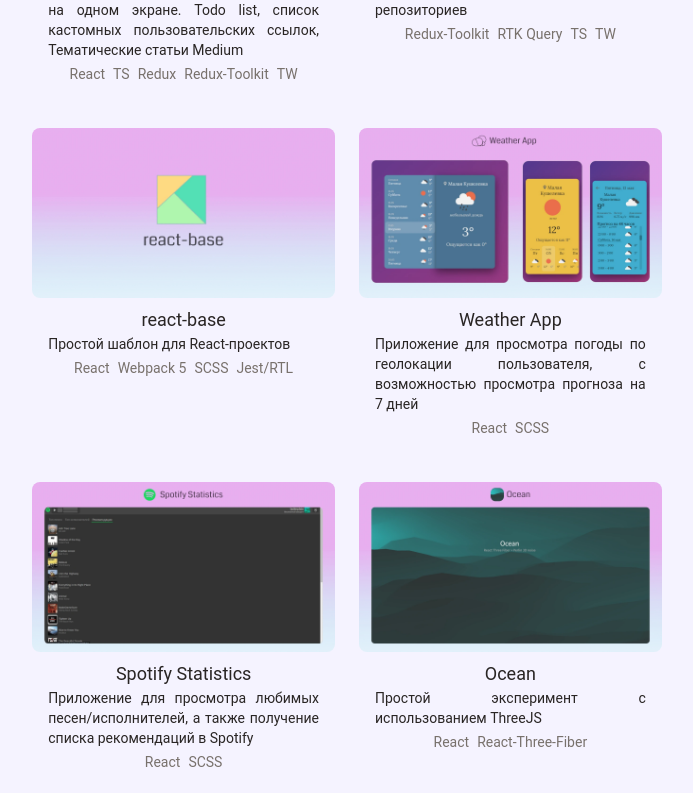
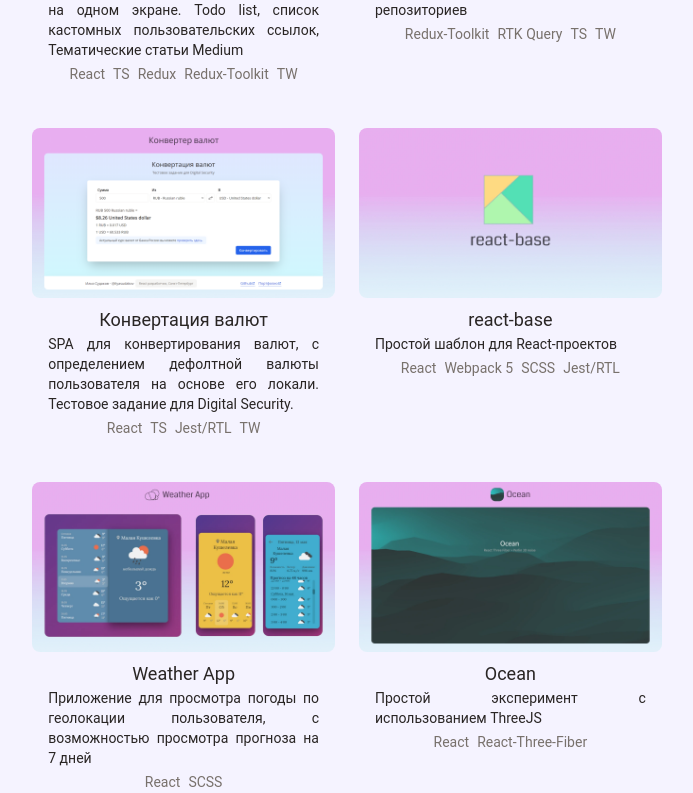
Before and after one commit to ilyasudakov/portfolio-react, a Next.js app: page / in a window 1280 px wide. Shown: the part 1087-1880 px from the top of the page, without its empty margins (293-986 px from the left). Built offline with nearby package versions, Linux system fonts and the light colour scheme; no server answers.

Commit message:
Add CurrencyConverter

```diff
--- a/src/data/landing.tsx
+++ b/src/data/landing.tsx
@@ -7,7 +7,7 @@
 import ReactBaseImage from '/public/projects/react_base.webp';
 import RepoMDImage from '/public/projects/repo_md.webp';
 import TechStackImage from '/public/projects/techstack.webp';
-import SpotifyImage from '/public/projects/spotify_stats.webp';
+import CurrenciesImage from '/public/projects/currencyconverter.webp';
 import WeatherImage from '/public/projects/weather_app.webp';
 
 export const projectsIds = [
@@ -17,7 +17,7 @@
   'techstack',
   'react-base',
   'weather-app',
-  'spotify',
+  'currencyconverter',
   'ocean'
 ] as const;
 
@@ -59,23 +59,23 @@
     position: 4
   },
   {
+    id: 'currencyconverter',
+    href: 'https://github.com/ilyasudakov/conversion-test-task-DS',
+    image: CurrenciesImage,
+    stack: ['React', 'TS', 'Jest/RTL', 'TW'],
+    position: 5
+  },
+  {
     id: 'react-base',
     href: 'https://github.com/ilyasudakov/basic-react-boilerplate',
     image: ReactBaseImage,
     stack: ['React', 'Webpack 5', 'SCSS', 'Jest/RTL'],
-    position: 5
+    position: 6
   },
   {
     id: 'weather-app',
     href: 'https://github.com/ilyasudakov/weatherApp',
     image: WeatherImage,
-    stack: ['React', 'SCSS'],
-    position: 6
-  },
-  {
-    id: 'spotify',
-    href: 'https://github.com/ilyasudakov/music_app',
-    image: SpotifyImage,
     stack: ['React', 'SCSS'],
     position: 7
   },
--- a/src/data/locales/en/index.tsx
+++ b/src/data/locales/en/index.tsx
@@ -66,11 +66,11 @@
         "Web app for viewing weather info \
         by user's location with ability to view forecast for 7 days"
     },
-    spotify: {
-      title: 'Spotify Statistics',
+    currencyconverter: {
+      title: 'Currency converter',
       description:
-        'Web app for viewing\
-        favorite songs/artists, and also recomendations list in Spotify'
+        "SPA for converting currencies with detection of user's \
+        default currency. Test case for a position at Digital Security. "
     },
     ocean: {
       title: 'Ocean',
--- a/src/data/locales/ru/index.tsx
+++ b/src/data/locales/ru/index.tsx
@@ -66,11 +66,11 @@
         'Приложение для просмотра погоды по \
         геолокации пользователя, с возможностью просмотра прогноза на 7 дней'
     },
-    spotify: {
-      title: 'Spotify Statistics',
+    currencyconverter: {
+      title: 'Конвертация валют',
       description:
-        'Приложение для просмотра\
-       любимых песен/исполнителей, а также получение списка рекомендаций в Spotify'
+        'SPA для конвертирования валют, с определением дефолтной валюты пользователя \
+        на основе его локали. Тестовое задание для Digital Security.'
     },
     ocean: {
       title: 'Ocean',
```
Also changed, not shown: public/projects/currencyconverter.webp (added).
